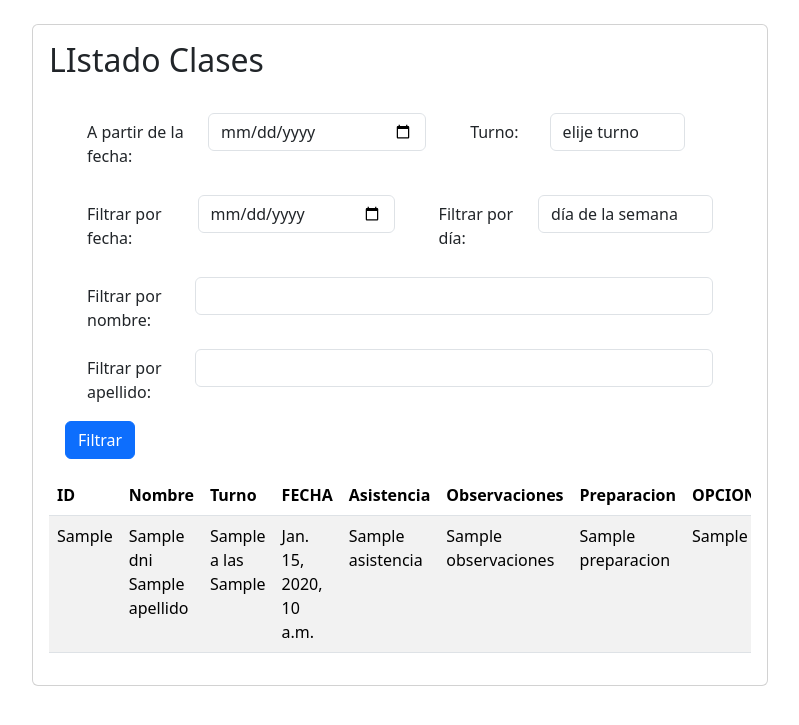
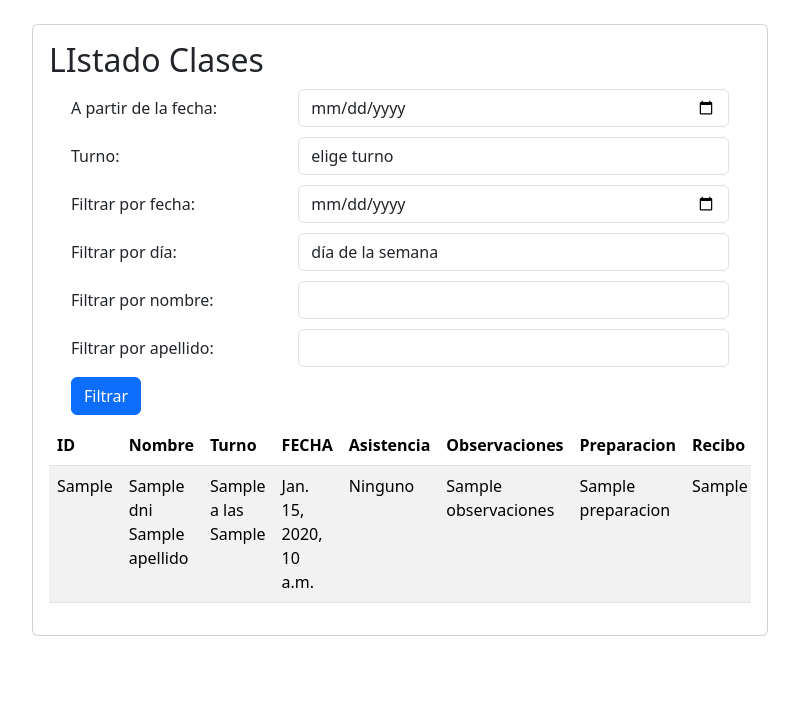
Before and after one commit to sarquis12/Aquapilates, a Django app: template Aplicaciones/Clases/templates/verClase.html in a window 1280 px wide. Shown: the part 56-781 px from the top of the page, without its empty margins (240-1039 px from the left). Run offline with Django 3.2, Linux system fonts and the light colour scheme; the template is opened without the code that fills it: most values are stand-ins (such as "Sample title", 1, 10 or a date in 2020).

Commit message:
correcciones de vista
-La vista clase ahora muestra presente, ausente o ninguno en lugar de True, False y None
-En el editar clase ya no deja escribir la asistencia si no que muestra la opcion presente o ausente

```diff
--- a/Aplicaciones/Clases/templates/verClase.html
+++ b/Aplicaciones/Clases/templates/verClase.html
@@ -5,41 +5,31 @@
     <div class="offset-md-2 col-md-8">
         <div class="card">
             <div class="card-body">
-
-                    <div class="table-responsive">
                 <h2>LIstado Clases</h2>
-                        <table class="table table-striped">
-                            <div class="card-body">
                 <form method="get" action="">
-                                    <div style="display: flex;">
                     <div class="form-group row">
-                                            <label for="fecha" class="col-sm-4 col-form-label">A partir de la fecha:</label>
+                        <label for="fechaMinima" class="col-sm-4 col-form-label">A partir de la fecha:</label>
                         <div class="col-sm-8">
                             <input type="date" class="form-control" id="fechaMinima" name="fechaMinima" value="{{ request.GET.fechaMinima }}">
                         </div>
-
                     </div>
                     <div class="form-group row">
                         <label for="txtTurno" class="col-sm-4 col-form-label">Turno:</label>
                         <div class="col-sm-8">
                             <select id="txtTurno" name="txtTurno" class="form-control">
-                                                    <option value="">elije turno</option>
+                                <option value="">elige turno</option>
                                 {% for i in turnos %}
                                     <option value="{{ i.id_turno }}">{{ i.dia_turno }} {{ i.rango_turno }}</option>
                                 {% endfor %}
                             </select>
                         </div>
                     </div>
-                                    </div>
-
-                                    <div style="display: flex;">
                     <div class="form-group row">
                         <label for="fecha" class="col-sm-4 col-form-label">Filtrar por fecha:</label>
                         <div class="col-sm-8">
                             <input type="date" class="form-control" id="fecha" name="fecha" value="{{ request.GET.fecha }}">
                         </div>
                     </div>
-
                     <div class="form-group row">
                         <label for="dia" class="col-sm-4 col-form-label">Filtrar por día:</label>
                         <div class="col-sm-8">
@@ -55,40 +45,38 @@
                             </select>
                         </div>
                     </div>
-                                    </div>
-                                    <div>
                     <div class="form-group row">
-                                            <label for="fecha" class="col-sm-2 col-form-label">Filtrar por nombre:</label>
-                                            <div class="col-sm-10">
-                                                <input type="text" class="form-control" id="fecha" name="nombre" value="{{ request.GET.nombre }}">
+                        <label for="nombre" class="col-sm-4 col-form-label">Filtrar por nombre:</label>
+                        <div class="col-sm-8">
+                            <input type="text" class="form-control" id="nombre" name="nombre" value="{{ request.GET.nombre }}">
                         </div>
                     </div>
                     <div class="form-group row">
-                                            <label for="fecha" class="col-sm-2 col-form-label">Filtrar por apellido:</label>
-                                            <div class="col-sm-10">
+                        <label for="apellido" class="col-sm-4 col-form-label">Filtrar por apellido:</label>
+                        <div class="col-sm-8">
                             <input type="text" class="form-control" id="apellido" name="apellido" value="{{ request.GET.apellido }}">
                         </div>
                     </div>
+                    <div class="form-group row">
+                        <div class="col-sm-12">
+                            <button type="submit" class="btn btn-primary">Filtrar</button>
                         </div>
-
-
-                                    <button type="submit" class="btn btn-primary">Filtrar</button>
+                    </div>
                 </form>
-
-                                <!-- Aquí sigue el resto de tu código con la tabla -->
-                            </div>
+                <div class="table-responsive">
+                    <table class="table table-striped">
                         <thead>
                             <tr>
                                 <th>ID</th>
-                                    <TH>Nombre</TH>
+                                <th>Nombre</th>
                                 <th>Turno</th>
                                 <th>FECHA</th>
                                 <th>Asistencia</th>
                                 <th>Observaciones</th>
                                 <th>Preparacion</th>
+                                <th>Recibo</th>
                                 <th>OPCIONES</th>
                             </tr>
-
                         </thead>
                         <tbody>
                             {% for i in clases %}
@@ -97,35 +85,28 @@
                                     <td>{{i.id_reserva.id_recibo.dni.nombre}} {{i.id_reserva.id_recibo.dni.apellido}}</td>
                                     <td>{{i.id_turno.dia_turno}} a las {{i.id_turno.rango_turno}}</td>
                                     <td>{{i.fecha_clase}}</td>
-                                        <td>{{i.asistencia}}</td>
+                                    <td>
+                                        {% if i.asistencia == True %}
+                                            Presente
+                                        {% elif i.asistencia == False %}
+                                            Ausente
+                                        {% else %}
+                                            Ninguno
+                                        {% endif %}
+                                    </td>
                                     <td>{{i.observaciones}}</td>
                                     <td>{{i.preparacion}}</td>
-
                                     <td>{{i.id_reserva.id_recibo.id_recibo}}</td>
-
-                                        <td><a href="./editarClase/{{ i.id_clase }}"  class="btn btn-warning">editar</a></td>
+                                    <td><a href="./editarClase/{{ i.id_clase }}" class="btn btn-warning">editar</a></td>
                                 </tr>
-
                             {% endfor %}
                         </tbody>
                     </table>
-
                 </div>
-
             </div>
-
-
-
         </div>
-
-
-
     </div>
 </div>
 
 
-
-</div>
-
-
 {% endblock %}
```
Also changed, not shown: Aplicaciones/Clases/templates/edicionClase.html (+7 -1 lines). Lines whose indentation alone changed are shown as unchanged.
